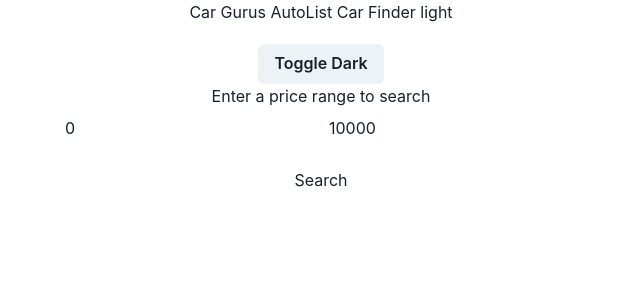
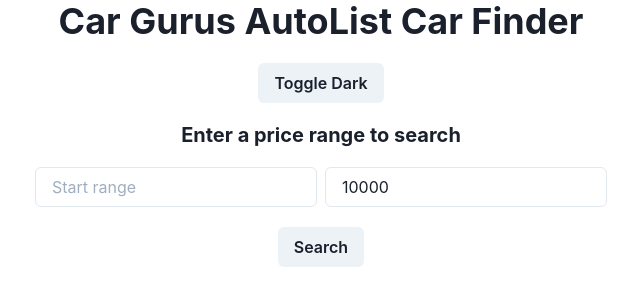
Before and after one commit to kenmckaba/autolist-spa, a React (Create React App) app: page / in a window 1280 px wide. Shown: the top 306 px of the page, without its empty margins (319-959 px from the left). Built offline with nearby package versions, Linux system fonts and the light colour scheme; what realm-web would draw is missing.

Commit message:
layout SearchPage

```diff
--- a/src/Components/SearchPage.css
+++ /dev/null
@@ -1,18 +0,0 @@
-.SearchPage {
-  text-align: center;
-  display: flex;
-  flex-direction: column;
-  align-items: center;
-}
-
-.SearchPage button {
-  margin-top: 20px;
-  width: fit-content
-}
-
-.SearchPage .inputs {
-  display: flex
-}
-.SearchPage input {
-  margin: .5em;
-}
--- a/src/Components/SearchPage.jsx
+++ b/src/Components/SearchPage.jsx
@@ -1,7 +1,15 @@
+/* eslint-disable no-unused-vars */
 import React, { useState } from 'react'
 import { func, number } from 'prop-types'
-import './SearchPage.css'
-import { Button, useColorMode } from '@chakra-ui/react'
+import {
+  Button,
+  Heading,
+  HStack,
+  Input,
+  Stack,
+  useColorMode,
+  VStack,
+} from '@chakra-ui/react'
 
 const SearchPage = ({ startPrice, endPrice, onSubmit }) => {
   const [startPriceLocal, setStartPriceLocal] = useState(startPrice)
@@ -14,34 +22,29 @@
   const { colorMode, toggleColorMode } = useColorMode()
 
   return (
-    <div className="SearchPage">
-      <h1>Car Gurus AutoList Car Finder {colorMode}</h1>
+    <VStack spacing={5}>
+      <Heading size="xl">Car Gurus AutoList Car Finder</Heading>
       <Button onClick={toggleColorMode}>
         Toggle {colorMode === 'light' ? 'Dark' : 'Light'}
       </Button>
-      <h2>Enter a price range to search</h2>
-      <div className="inputs">
-        <div>
-          <input
-            value={startPriceLocal}
+      <Heading size="md">Enter a price range to search</Heading>
+      <HStack>
+        <Input
           onChange={(e) => setStartPriceLocal(Number(e.target.value))}
           type="text"
           placeholder="Start range"
         />
-        </div>
-        <div>
-          <input
+        <Input
           value={endPrice}
           onChange={(e) => setEndPriceLocal(Number(e.target.value))}
           type="text"
           placeholder="End range"
         />
-        </div>
-      </div>
-      <button type="submit" onClick={submit}>
+      </HStack>
+      <Button mt={5} onClick={submit}>
         Search
-      </button>
-    </div>
+      </Button>
+    </VStack>
   )
 }
 
```
Lines whose indentation alone changed are shown as unchanged.
